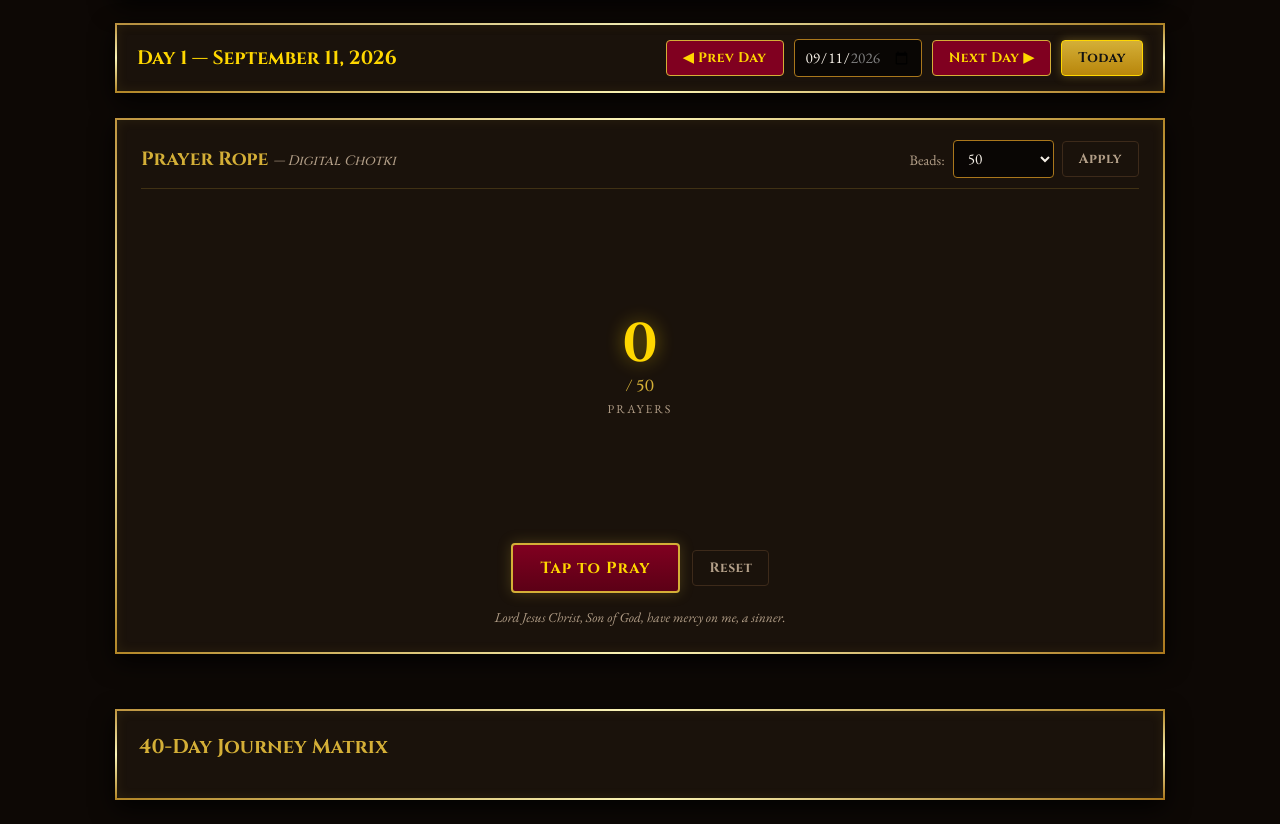
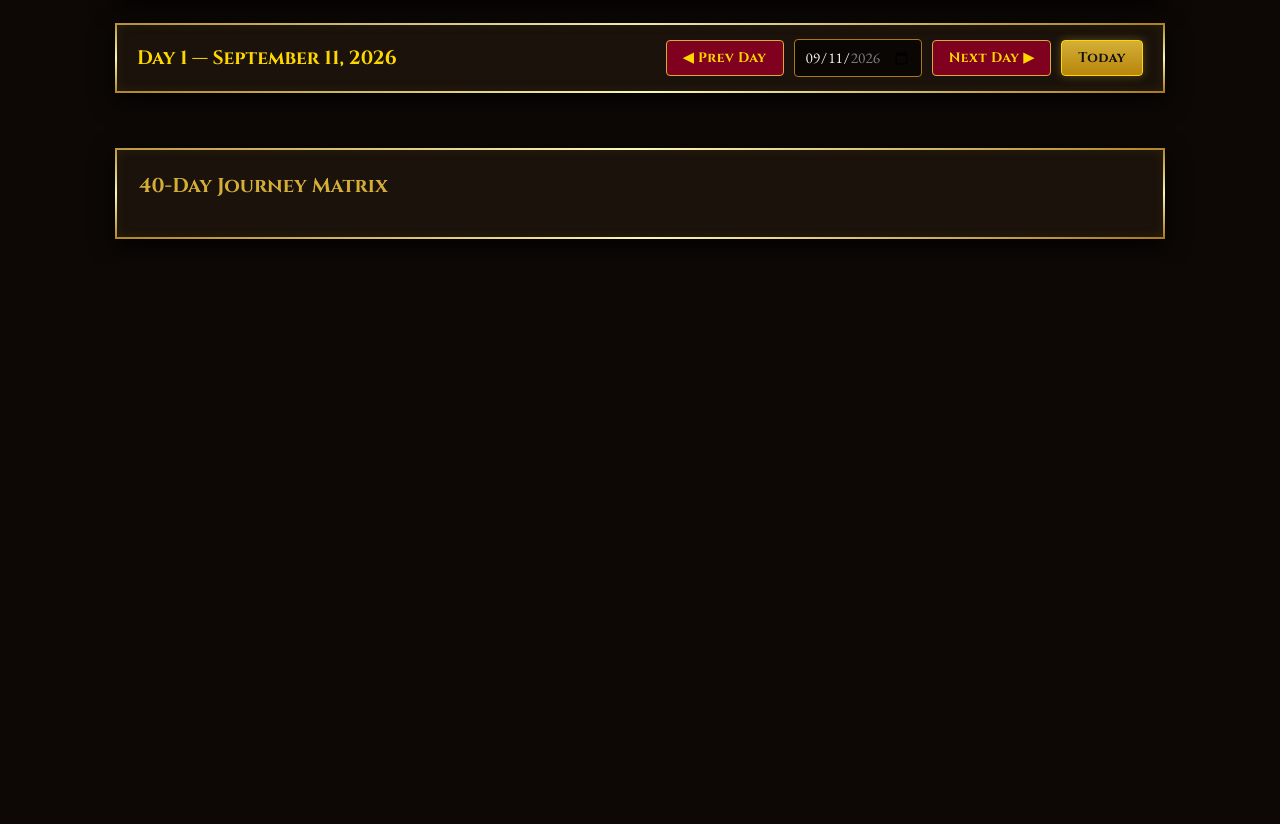
Before and after one commit to Belidet/40-days-prayer-journey-tracker, a website: page index.html in a window 1280 px wide. Shown: the part 1133-1957 px from the top of the page. After the commit the page ends 1396 px from the top, so only its background shows below. Drawn offline with nearby package versions, Linux system fonts and the light colour scheme.

Commit message:
Update index.html

```diff
--- a/index.html
+++ b/index.html
@@ -16,7 +16,7 @@
   <!-- Favicon & Stylesheet -->
   <link rel="icon" type="image/png" href="icon-192.png">
   <link rel="apple-touch-icon" href="icon-192.png">
-  <link rel="stylesheet" href="style.css?v=2"> <!-- ← CHANGED: cache-bust for the new CSS -->
+  <link rel="stylesheet" href="style.css">
 
   <!-- Font preconnections for optimal performance -->
   <link rel="preconnect" href="https://fonts.googleapis.com">
@@ -144,47 +144,7 @@
         <button type="button" onclick="changeDate(-1)" aria-label="Previous Day">&#9664; Prev Day</button>
         <input type="date" id="journeyDatePicker" min="2026-09-11" max="2026-10-20" value="2026-09-11" onchange="onDatePicked(this.value)" aria-label="Select Date">
         <button type="button" onclick="changeDate(1)" aria-label="Next Day">Next Day &#9654;</button>
-        <button type="button" id="goTodayBtn" aria-label="Jump to Today">Today</button>
-      </div>
-    </section>
-
-    <!-- PRAYER ROPE COUNTER --> <!-- ← NEW SECTION -->
-    <section class="prayer-rope-section gold-border-frame" aria-label="Digital Prayer Rope">
-      <div class="rope-header">
-        <h3>Prayer Rope <span class="rope-subtitle">— Digital Chotki</span></h3>
-        <div class="rope-size-picker">
-          <label for="ropeSizeSelect">Beads:</label>
-          <select id="ropeSizeSelect" aria-label="Number of beads">
-            <option value="33">33</option>
-            <option value="50" selected>50</option>
-            <option value="100">100</option>
-            <option value="150">150</option>
-            <option value="custom">Custom…</option>
-          </select>
-          <input type="number" id="ropeSizeCustom" min="1" max="500" placeholder="e.g. 40"
-                 style="display:none; width: 80px;" aria-label="Custom bead count">
-          <button type="button" id="ropeApplySizeBtn" class="sub-btn">Apply</button>
-        </div>
-      </div>
-
-      <div class="rope-body">
-        <svg id="ropeRing" viewBox="0 0 300 300" role="img" aria-label="Prayer rope ring">
-          <!-- Beads injected by script.js -->
-        </svg>
-        <div class="rope-center">
-          <div class="rope-count" id="ropeCount">0</div>
-          <div class="rope-total" id="ropeTotal">/ 50</div>
-          <div class="rope-label">prayers</div>
-        </div>
-      </div>
-
-      <div class="rope-controls">
-        <button type="button" id="ropeTapBtn" class="rope-tap-btn">Tap to Pray</button>
-        <button type="button" id="ropeResetBtn" class="sub-btn">Reset</button>
-      </div>
-
-      <div class="rope-hint" id="ropeHint">
-        Lord Jesus Christ, Son of God, have mercy on me, a sinner.
+        <button type="button" id="goTodayBtn" aria-label="Jump to Today">Today</button> <!-- ← NEW: one-tap return to today's reading -->
       </div>
     </section>
 
@@ -205,6 +165,6 @@
 
   </div>
 
-  <script src="script.js?v=3"></script> <!-- ← CHANGED: bumped to v=3 (script also needs the rope code) -->
+  <script src="script.js?v=2"></script> <!-- ← CHANGED: cache-bust so browsers fetch the new JS -->
 </body>
 </html>
```
